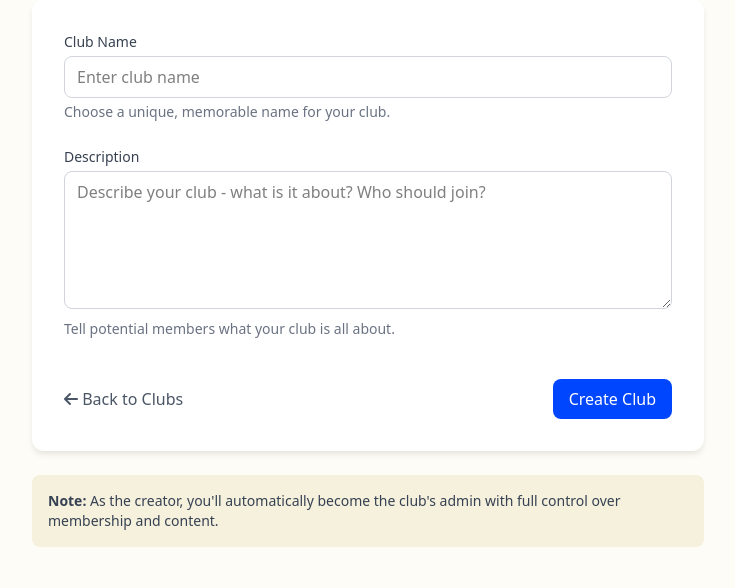
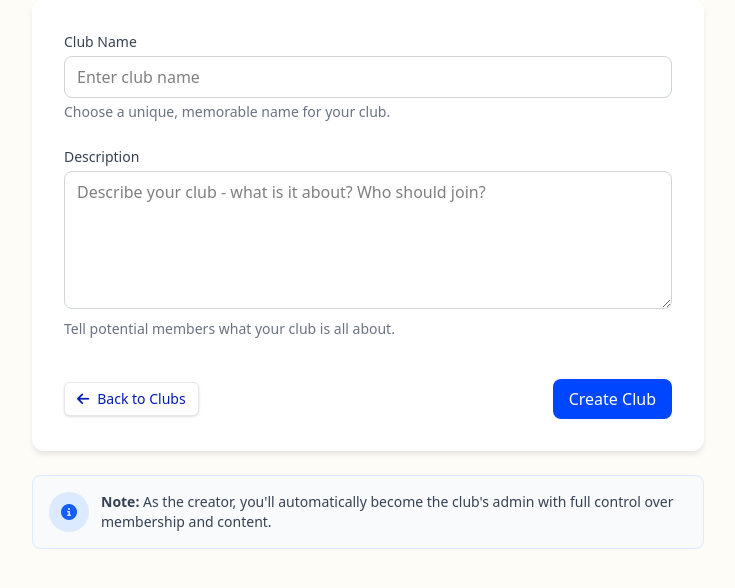
Before and after one commit to Radib-BK/ClubiFy, a Django app: page /clubs/new/ in a window 1280 px wide. Shown: the part 197-785 px from the top of the page, without its empty margins (272-1007 px from the left). Run offline with Django 4.2, Linux system fonts and the light colour scheme; the visitor is signed in with stand-in values (Sample User, id 1).

Commit message:
change club create page button

```diff
--- a/clubs/templates/clubs/club_create.html
+++ b/clubs/templates/clubs/club_create.html
@@ -44,8 +44,9 @@
             {% endif %}
 
             <div class="flex items-center justify-between pt-4">
-                <a href="{% url 'clubs:club_list' %}" class="text-gray-600 hover:text-gray-900">
-                    <i class="fas fa-arrow-left"></i> Back to Clubs
+                <a href="{% url 'clubs:club_list' %}" class="inline-flex items-center gap-2 text-primary-700 hover:text-primary-800 font-medium text-sm bg-white px-3 py-1.5 rounded-md border border-gray-200 shadow-sm hover:border-primary-300 transition">
+                    <i class="fas fa-arrow-left"></i>
+                    <span>Back to Clubs</span>
                 </a>
                 <button type="submit" class="btn btn-primary">
                     Create Club
@@ -54,11 +55,18 @@
         </form>
     </div>
 
-    <div class="mt-6 p-4 bg-cream-100 rounded-lg">
-        <p class="text-sm text-gray-700">
-            <strong>Note:</strong> As the creator, you'll automatically become the club's admin
-            with full control over membership and content.
-        </p>
+    <div class="mt-6 p-3 sm:p-4 bg-slate-50 border border-blue-100 rounded-lg">
+        <div class="flex items-start gap-3">
+            <div class="w-8 h-8 sm:w-10 sm:h-10 rounded-full bg-blue-100 flex items-center justify-center flex-shrink-0">
+                <i class="fas fa-info-circle text-blue-600 text-sm sm:text-base"></i>
+            </div>
+            <div class="flex-1">
+                <p class="text-xs sm:text-sm text-gray-700">
+                    <span class="font-semibold">Note:</span> As the creator, you'll automatically become the club's admin
+                    with full control over membership and content.
+                </p>
+            </div>
+        </div>
     </div>
 </div>
 {% endblock %}
--- a/static/css/output.css
+++ b/static/css/output.css
@@ -1646,6 +1646,11 @@
       height: calc(var(--spacing) * 8);
     }
   }
+  .sm\:h-10 {
+    @media (width >= 40rem) {
+      height: calc(var(--spacing) * 10);
+    }
+  }
   .sm\:h-12 {
     @media (width >= 40rem) {
       height: calc(var(--spacing) * 12);
@@ -1659,6 +1664,11 @@
   .sm\:w-8 {
     @media (width >= 40rem) {
       width: calc(var(--spacing) * 8);
+    }
+  }
+  .sm\:w-10 {
+    @media (width >= 40rem) {
+      width: calc(var(--spacing) * 10);
     }
   }
   .sm\:w-12 {
```
